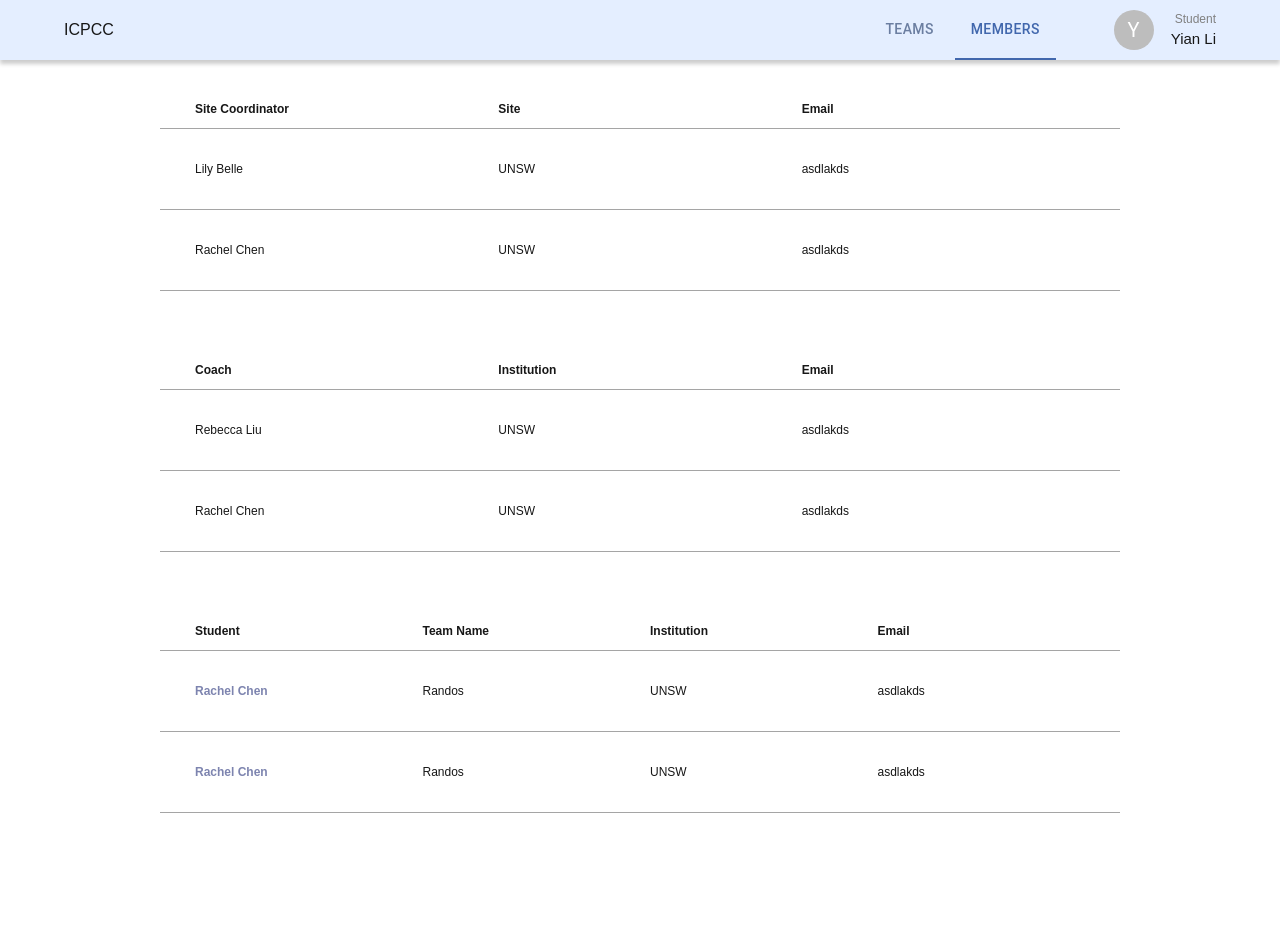
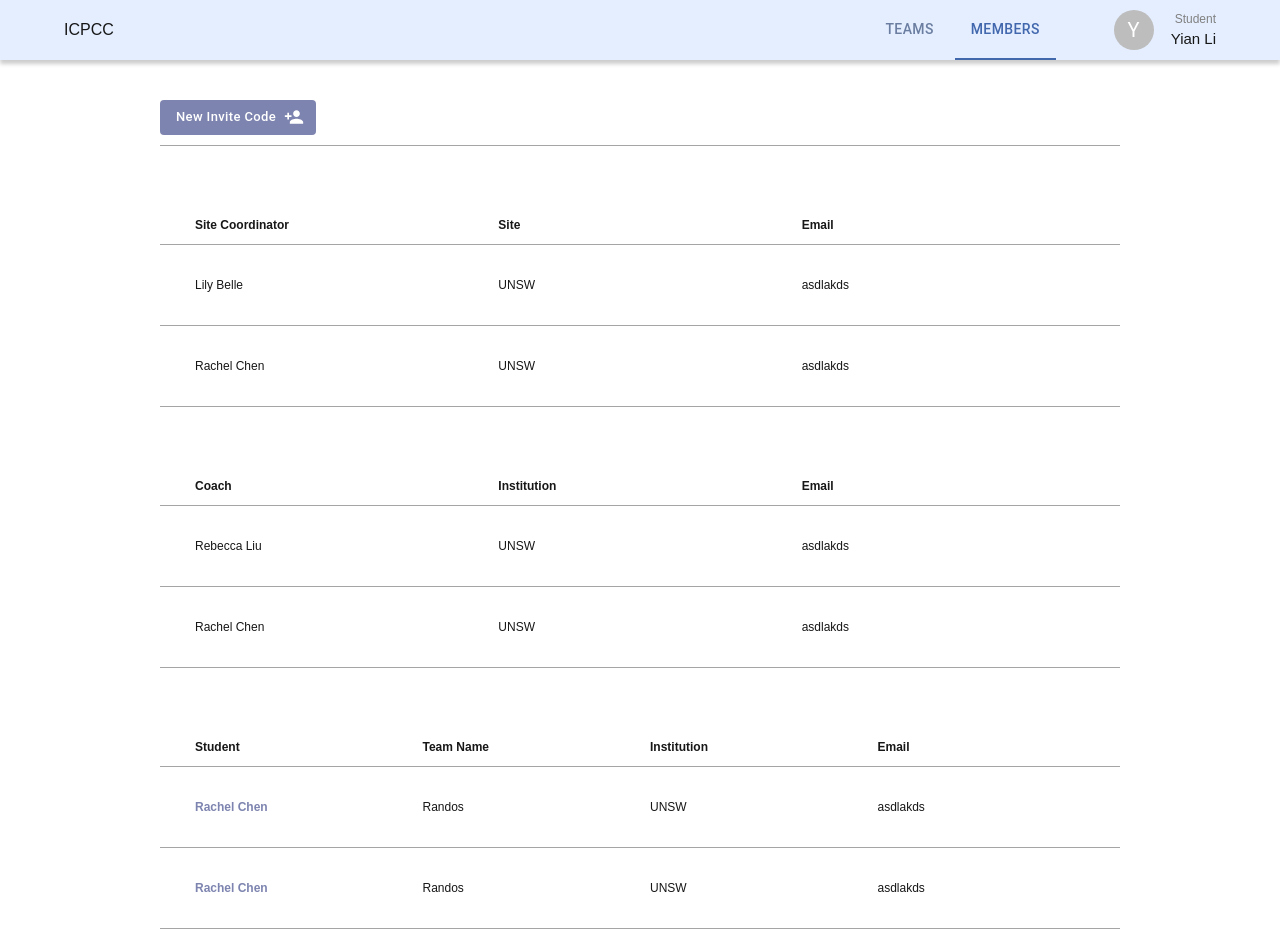
Before and after one commit to adrianbalbs/icpcconnect, a Next.js app in the folder frontend/: page /members in a window 1280 px wide. Before the commit the page ends 823 px from the top, so only its background shows below. Built offline with nearby package versions, Linux system fonts and the light colour scheme; no server answers.

Commit message:
ui: fixed display issue for notif

```diff
--- a/frontend/src/app/components/utils/InviteCode.tsx
+++ b/frontend/src/app/components/utils/InviteCode.tsx
@@ -1,8 +1,8 @@
 'use client';
 
-import axios from 'axios';
+// import axios from 'axios';
 import { Dispatch, Fragment, SetStateAction, useEffect, useState } from 'react';
-import { SERVER_URL } from '@/utils/constants';
+// import { SERVER_URL } from '@/utils/constants';
 import Button from '@mui/material/Button';
 import pageStyles from '@/styles/Page.module.css';
 import { purpleBtn } from '@/styles/Overriding';
--- a/frontend/src/app/components/utils/Notif.tsx
+++ b/frontend/src/app/components/utils/Notif.tsx
@@ -19,7 +19,7 @@ interface NotifProps {
 }
 
 const LongAlert = styled(Alert)<{ visible: boolean }>`
-  display: ${(props) => (props.visible ? 'block' : 'none')};
+  display: ${(props) => (props.visible ? 'flex' : 'none')};
   margin-top: 60px;
   margin-bottom: -60px;
 `;
--- a/frontend/src/app/members/page.tsx
+++ b/frontend/src/app/members/page.tsx
@@ -6,6 +6,7 @@ import SiteCoordinators from '@/components/members/SiteCoordinators';
 import Coaches from '@/components/members/Coaches';
 import Students from '@/components/members/Students';
 import Notif from '@/components/utils/Notif';
+import InviteCode from '@/components/utils/InviteCode';
 
 const Members: React.FC = () => {
   // const [role, setRole] = useState(0);
@@ -14,6 +15,7 @@ const Members: React.FC = () => {
   return <>
     <Notif visible={notif.type !== ''} notif={notif} setNotif={setNotif} />
     <div className={pageStyles.screen}>
+      {<InviteCode setNotif={setNotif} />}
       {<SiteCoordinators />}
       {<Coaches />}
       <Students />
```
